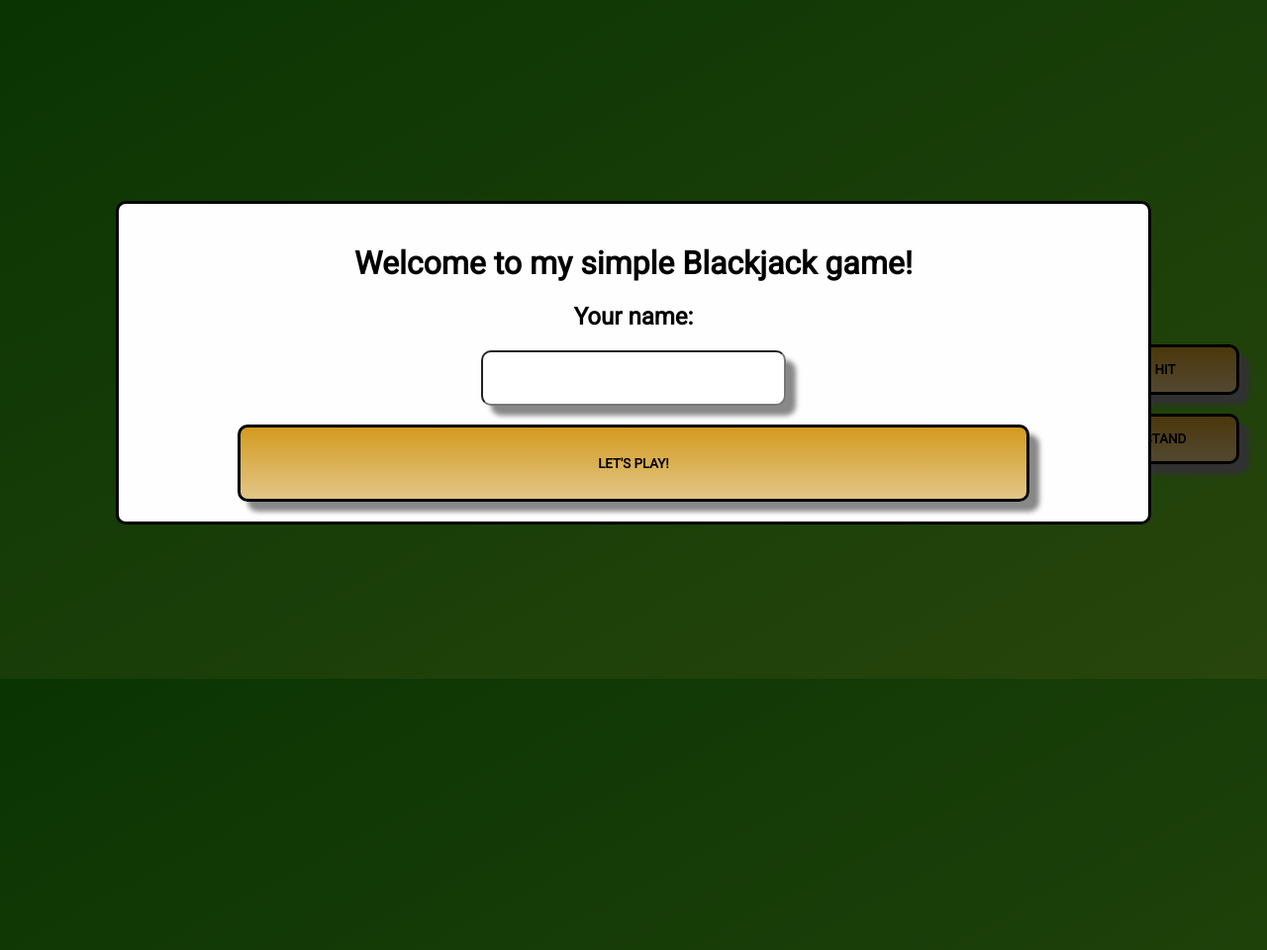
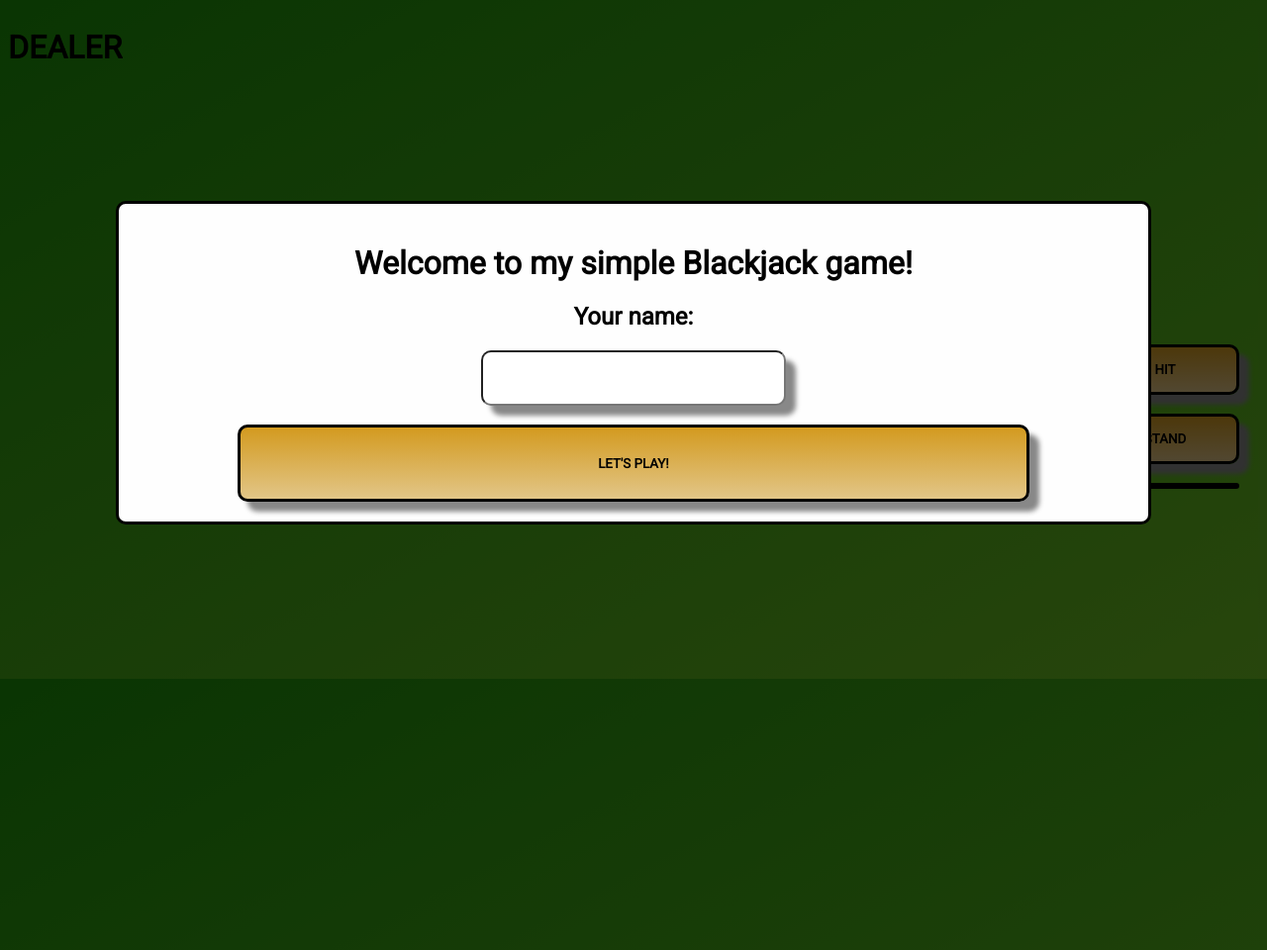
Before and after one commit to Glitches/blackjackjavascript, a PHP site: page /blackjack.html in a window 1280 px wide. Shown: the whole page at 99% size. Run offline with PHP 8.4, Linux system fonts and the light colour scheme; some libraries are stand-ins or nearby versions.

Commit message:
Fix point counter, add player name

```diff
--- a/blackjack.html
+++ b/blackjack.html
@@ -49,8 +49,10 @@
   <!-- This div contains the elements during the game uses display: grid -->
   <div class="wrapper">
     <!-- dealer's card row -->
+    <div id="dealer-name"><h1>DEALER</h1></div>
     <div class="container" id="dealer"></div>
     <!-- player's card row -->
+    <div id="player-name"></div>
     <div class="container" id="player"></div>
     <!-- button and points block on the right -->
     <div class= "choices">
--- a/script.js
+++ b/script.js
@@ -2,7 +2,8 @@
   $('#welcome_button').click(function() {
     $( "#intro" ).hide( "drop", { direction: "down" }, "slow" );
 
-    //The deck
+    /*The deck: an array contaning the cards' namefiles: the position corresponds to the right card value
+     i.e 0-3 positions are aces 48-51 pos are kings */
     let cards = ["AC","AD","AH","AS","2C","2D","2H","2S","3C","3D","3H",
     "3S","4C", "4D", "4H", "4S", "5C", "5D", "5H", "5S", "6C", "6D", "6H", "6S", "7C", "7D",
     "7H", "7S", "8C", "8D", "8H", "8S", "9C", "9D", "9H", "9S", "10C", "10D", "10H", "10S",
@@ -29,6 +30,7 @@
       let x = drawCard();
       human.cards.push(x);
       let newFileName = cards[x];
+      /* newTag contains a string that correnspond to html image element and its link to a card */
       let newTag = "<img id=\"" + newFileName + "\" src='deck/" + newFileName + ".svg'>";
       $('#player').append(newTag);
       $(newFileName).effect("slide", 500)
@@ -43,8 +45,9 @@
     };
 
     // draws 4 cards, two for each player
-    //devo attaccarci la parte grafica
     let startGame = function() {
+      let playerName ="<h1>" + $('input').val().toUpperCase() + "</h1>";
+      $('#player-name').append(playerName);
       humanCard();
       let x = drawCard();
       dealer.cards.push(x);
@@ -70,38 +73,6 @@
       return num;
     };
 
-
-    /*let checkHandValue = function(player) {
-      let aceIsTen = 0;
-      let points = 0;
-      console.log(player.cards)
-      for (let i=0; i<player.cards.length; i++) {
-        // checks if there another ace valued 11 and evaluates if ace is 1 or 11 points
-        if (player.cards[i]<4 && player.currentPoints<=11) { //&& aceIsTen===0
-          points +=11;
-          aceIsTen = 1;
-        }
-        else if (player.cards[i]<4 && player.currentPoints >= 11) {
-          points +=1;
-        }
-        else if (player.currentPoints>=11 && aceIsTen === 1 ) {
-          points -= 10;
-          let value = Math.floor(player.cards[i]/4);
-          points += value;
-        }
-        else if (player.cards[i]>35) {
-          points += 10;
-        }
-        else {
-          let value = Math.floor(player.cards[i]/4) + 1;
-          points += value;
-        }
-        console.log(player.currentPoints);
-        console.log(points);
-      }
-      return points;
-    }*/
-
     // Given the card numbers array, returns its value in blackjack points
     let checkHandValue = function(player) {
       let aceIsTen = 0;
@@ -116,10 +87,13 @@
         else if (player.cards[i]<4 && points >= 11) {
           points +=1;
         }
-        else if (points>11 && aceIsTen === 1 ) {
+
+        else if (points>10 && aceIsTen === 1 ) {
           // i.e cards ranging from 32 to 35 are 9, 35/4 rounded is 8, so +1 is needed
           //let value = ;
-          points += (Math.floor(player.cards[i]/4) - 9);
+          if (cards[i] <= 35) {
+            points += (Math.floor(cards[i]/4) -9);
+          }
         }
         else if (player.cards[i]>35) {points += 10;}
         else {points += (Math.floor(player.cards[i]/4) + 1);}
@@ -228,7 +202,7 @@
       }
       let dealerPoint = checkHandValue(dealer);
       if (dealerPoint > humanPoint && dealerPoint <= 21){
-        $('#out-m').prepend("<h1>Dealer wins! You Lost!</h1>");
+        $('#out-m').prepend("<h1>DEALER WINS! YOU LOST!</h1>");
         $('#out').css("display", "block");
         $('#out-message').css("display", "block");
         $('#play-again').click(function() {
@@ -255,7 +229,7 @@
         })
       }
       else {
-        $('#out-m').prepend("<h1>YOU WIN!</h1>");
+        $('#out-m').prepend("<h1>YOU WON!</h1>");
         $('#out').css("display", "block");
         $('#out-message').css("display", "block");
         console.log("you win!");
--- a/style.css
+++ b/style.css
@@ -5,6 +5,8 @@
 
 body {
   background: linear-gradient(to bottom right, #1c930a, #6ec124); /*#04d631;*/
+  left: 0;
+  top: 0;
   /*display: grid;*/
   /*grid-template-rows: repeat(2, 1fr); fit-content(300px) fit-content(300px) 1fr;*/
   /*grid-gap: 0px;*/
@@ -56,7 +58,9 @@
 
 #myPoints {
   grid-column: 10;
-  grid-row: 2
+  grid-row: 2;
+  border: 3px, solid, black;
+  border-radius: 10px;
 }
 
 #dealer {
@@ -67,6 +71,16 @@
 #player {
   grid-column: 2/9;
   grid-row: auto;
+}
+
+#dealer-name {
+  grid-column: 1;
+  grid-row: 1;
+}
+
+#player-name {
+  grid-column: 1;
+  grid-row: 2;
 }
 
 .container {
@@ -89,6 +103,7 @@
   background-color: rgb(0,0,0); /* Fallback color */
 }
 
+/* I want different opacities for intro and ending modal boxes' background */
 #intro {
   background-color: rgba(0,0,0,0.4); /* Black w/ opacity */
 }
```
